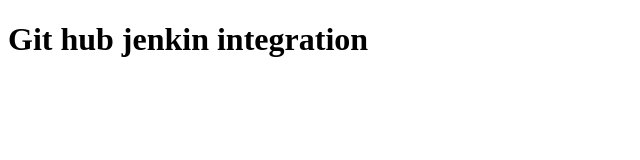
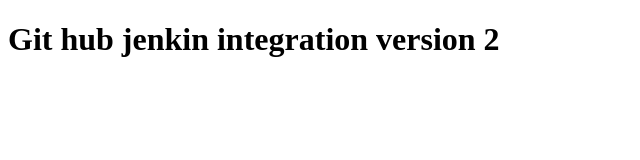
Before and after one commit to mridhulakoonath/PracticeWebAppGit, a plain HTML site: page PracticeWebAppGit/WebContent/index.html in a window 1280 px wide. Shown: the whole page, without its empty margins (0-640 px from the left). Drawn offline with Linux system fonts and the light colour scheme.

Commit message:
version 2

```diff
--- a/PracticeWebAppGit/WebContent/index.html
+++ b/PracticeWebAppGit/WebContent/index.html
@@ -5,6 +5,6 @@
 <title>Insert title here</title>
 </head>
 <body>
-<h1>Git hub jenkin integration</h1>
+<h1>Git hub jenkin integration version 2</h1>
 </body>
 </html>
```
